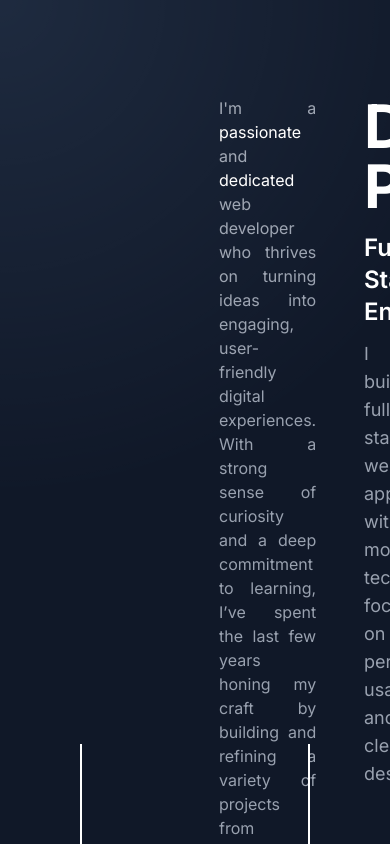
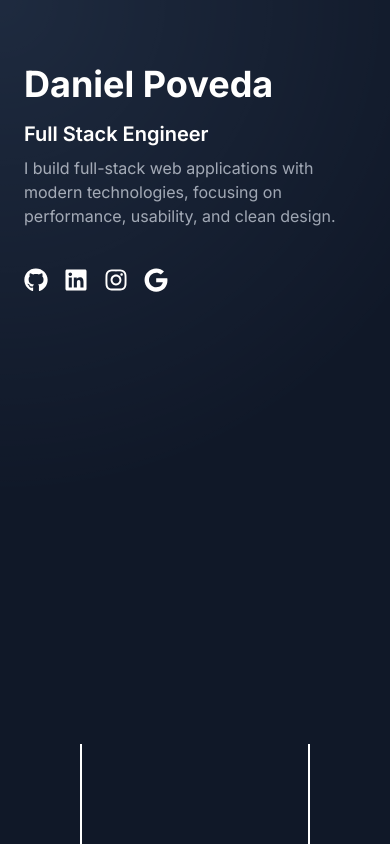
Before and after one commit to danipoav/Portfolio-Dev, a React (Vite) app: page / in a window 390 px wide. Shown: the top 844 px of the page. Built offline with nearby package versions, Linux system fonts and the light colour scheme.

Commit message:
Making left side responsive

```diff
--- a/src/components/LeftSide.tsx
+++ b/src/components/LeftSide.tsx
@@ -44,14 +44,14 @@ export default function LeftSide() {
     };
 
     return (
-        <div className=" pl-85 py-18 ">
-            <h1 className={`text-6xl font-bold ${isVisible ? 'opacity-100 translate-y-0' : 'opacity-0 translate-y-10'}`}>Daniel Poveda</h1>
+        <div className=" pt-10 md:pl-85 md:py-18 ">
+            <h1 className={`text-4xl font-bold md:text-6xl ${isVisible ? 'opacity-100 translate-y-0' : 'opacity-0 translate-y-10'}`}>Daniel Poveda</h1>
 
-            <h2 className=" text-2xl pt-4 font-semibold">Full Stack Engineer</h2>
+            <h2 className=" text-xl md:text-2xl pt-4 font-semibold">Full Stack Engineer</h2>
 
-            <h3 className=" text-lg pt-3 text-gray-400 pr-50">I build full-stack web applications with modern technologies, focusing on performance, usability, and clean design.</h3>
+            <h3 className=" md:text-lg pt-2 md:pt-3 text-gray-400 md:pr-50">I build full-stack web applications with modern technologies, focusing on performance, usability, and clean design.</h3>
 
-            <div className="py-18">
+            <div className="py-18 hidden md:block">
                 <ul className="flex flex-col uppercase text-sm font-bold text-gray-400">
                     <li
                         onClick={() => scrollToSection('about')}
@@ -81,7 +81,7 @@ export default function LeftSide() {
             </div>
 
 
-            <div className="mt-60 flex gap-4 text-3xl">
+            <div className=" mt-10 md:mt-60 flex gap-4 text-2xl md:text-3xl">
                 {icons.map((item, index) => (
                     <a
                         key={index}
--- a/src/layout/MainLayout.tsx
+++ b/src/layout/MainLayout.tsx
@@ -44,12 +44,12 @@ export default function MainLayout() {
 
     return (
         <CursorLight>
-            <div className="flex h-screen">
-                <div className="w-1/2 fixed left-0 top-0 h-screen bg-gray-900 text-white p-6">
+            <div className="md:flex md:h-screen">
+                <div className="md:w-1/2 md:fixed md:left-0 md:top-0 h-screen bg-gray-900 text-white p-6">
                     <div className="fixed bottom-0 left-20 border border-white h-25" />
                     <LeftSide />
                 </div>
-                <div className="w-1/2 ml-auto h-screen overflow-y-scroll p-6 bg-gray-900 text-white">
+                <div className="md:w-1/2 md:ml-auto md:h-screen md:overflow-y-scroll md:p-6 bg-gray-900 text-white">
                     <div className="fixed bottom-0 right-20 border border-white h-25" />
                     <RightSide />
                 </div>
--- a/src/sections/ExperienceCard.tsx
+++ b/src/sections/ExperienceCard.tsx
@@ -1,17 +1,19 @@
+import { GoLinkExternal } from "react-icons/go";
 
 interface ExperienceProps {
     title: string,
     description: string,
     date: string,
     techStack: string[],
+    link: string
 }
 
-export default function ExperienceCard({ title, techStack = [], date, description }: ExperienceProps) {
+export default function ExperienceCard({ title, techStack = [], date, description, link }: ExperienceProps) {
     return (<>
-        <div className=" flex hover:rounded-2xl hover:bg-gray-800 px-5 py-3 mb-10 cursor-pointer">
+        <a href={link} target="_blank" className=" flex hover:rounded-2xl hover:bg-gray-800 px-5 py-3 mb-10 cursor-pointer">
             <h2 className="text-gray-600 w-28 shrink-0 text-sm pt-1">{date}</h2>
             <div>
-                <h1 className=" text-white mb-3 text-lg ">{title}</h1>
+                <h1 className=" text-white mb-3 text-lg flex gap-3">{title} <GoLinkExternal className="text-right w-auto h-auto" /></h1>
                 <p className=" text-gray-600 text-sm mb-3">{description}</p>
                 <ul className="flex gap-1">
                     {techStack.map((tech, i) => (
@@ -20,7 +22,7 @@ export default function ExperienceCard({ title, techStack = [], date, descriptio
 
                 </ul>
             </div>
-        </div>
+        </a>
     </>
     )
 }
--- a/src/sections/ExperienceContent.tsx
+++ b/src/sections/ExperienceContent.tsx
@@ -4,16 +4,18 @@ export default function ExperienceContent() {
 
     const experience = [
         {
-            title: "DIBA - Diputació de Barcelona - Road Section",
+            title: "Diputació de Barcelona - Road Section",
             description: "During my stay in DIBA i participated in the design and development of institutional websites, focusing on HTML, CSS and TypeScript layout structuring, Gained hands-on experience working within a public sector environment, collaborating with professionals and following accessibility and usability guidelines and improved front-end development skills and understanding of web standards in real-world projects",
             date: "2022-2023",
-            techStack: ["HTML", "Tailwind CSS", "TypeScript", "MySQL"]
+            techStack: ["HTML", "Tailwind CSS", "TypeScript", "MySQL"],
+            link: "https://www.diba.cat/es/"
         },
         {
             title: "Oxygen Workspace",
             description: "At OxygenShop, I worked as a Full Stack Intern, contributing to both front-end and back-end development. I helped build responsive interfaces and supported API integration, gaining hands-on experience with real-world web applications and modern development practices.",
             date: "2022-2023",
-            techStack: ["PHP", "React", "NODE.js", "MongoDB", "Laravel"]
+            techStack: ["PHP", "React", "NODE.js", "MongoDB", "Laravel"],
+            link: "https://oxygenworkspace.com/"
         }
     ]
 
```
